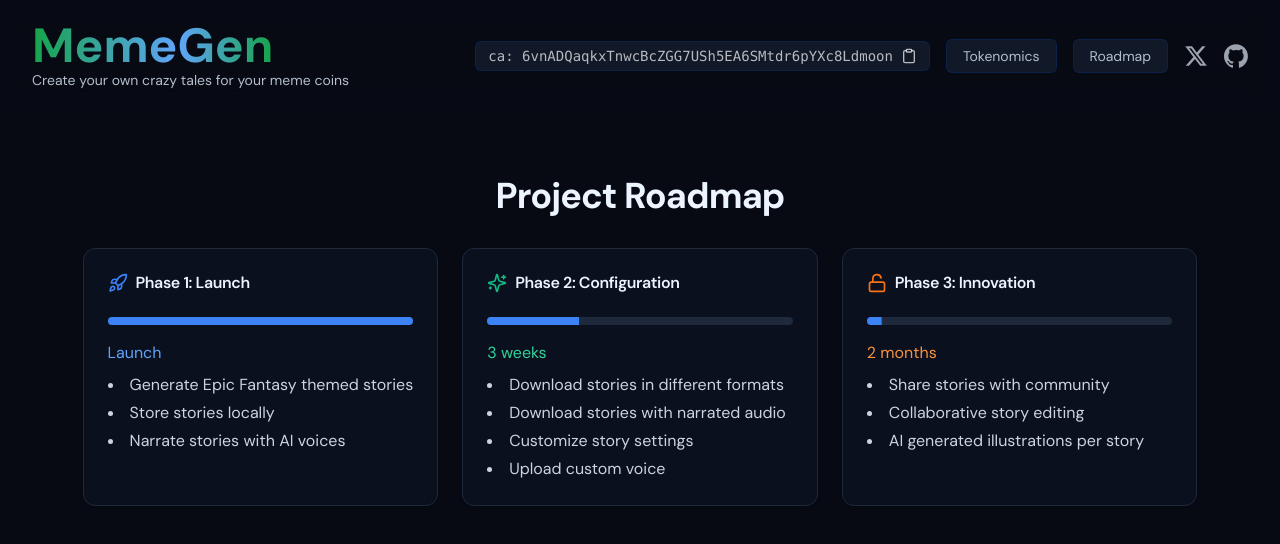
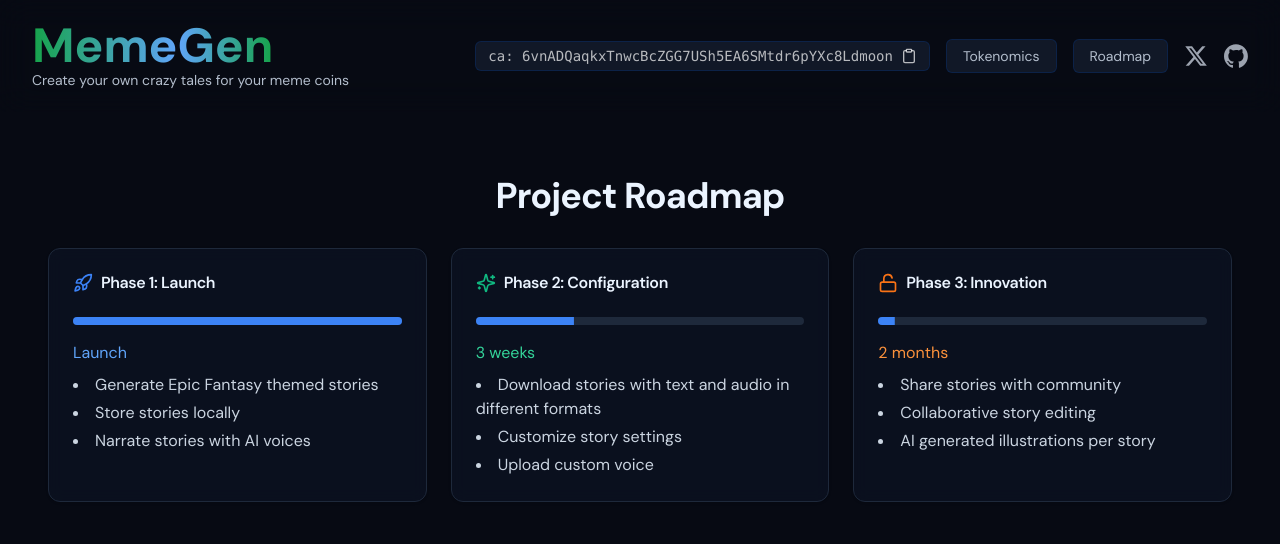
Before and after one commit to Loremaker/loremaker, a Next.js app: page /roadmap in a window 1280 px wide. Shown: the top 544 px of the page. Built offline with nearby package versions, Linux system fonts and the light colour scheme.

Commit message:
formatting and roadmap item

```diff
--- a/src/app/roadmap/page.tsx
+++ b/src/app/roadmap/page.tsx
@@ -50,8 +50,9 @@ export default function Roadmap() {
               <div className="space-y-2">
                 <p className="text-emerald-400">3 weeks</p>
                 <ul className="list-disc list-inside text-slate-300 space-y-1">
-                  <li>Download stories in different formats</li>
-                  <li>Download stories with narrated audio</li>
+                  <li>
+                    Download stories with text and audio in different formats
+                  </li>
                   <li>Customize story settings</li>
                   <li>Upload custom voice</li>
                 </ul>
--- a/src/components/story.tsx
+++ b/src/components/story.tsx
@@ -34,7 +34,7 @@ export function Story({
       setTextCompleted(false);
       setReset(false);
     }
-  // eslint-disable-next-line react-hooks/exhaustive-deps
+    // eslint-disable-next-line react-hooks/exhaustive-deps
   }, [reset]);
 
   return (
@@ -59,7 +59,7 @@ export function Story({
           </div>
         </div>
 
-        <ScrollArea className="flex-1 mt-8 px-16 lg:px-8">
+        <ScrollArea className="flex-1 mt-8 px-8">
           <div>
             <Typewriter
               text={story}
```
